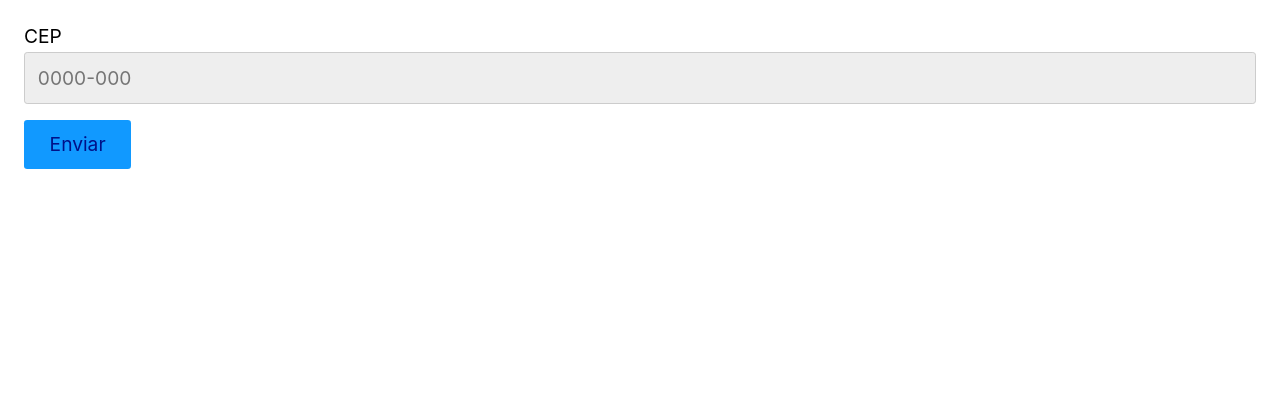
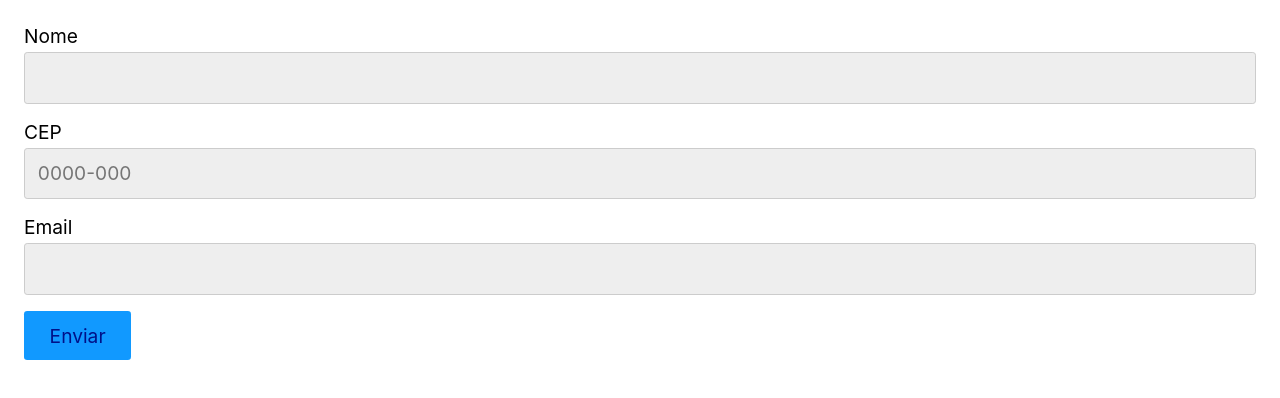
Before and after one commit to Kelvin-Jesus/react-completo, a React (Create React App) app: page / in a window 1280 px wide. Shown: the top 398 px of the page. Built offline with nearby package versions, Linux system fonts and the light colour scheme.

Commit message:
new-class: 0411-useForm

```diff
--- a/src/03-formularios/0406-componente-input/components/Input.js
+++ b/src/03-formularios/0406-componente-input/components/Input.js
@@ -1,19 +1,23 @@
 import React from 'react';
 
-const Input = ({ label, value, setValue, ...props }) => {
+const Input = ({ label, value, onChange, onBlur, type, placeholder, error }) => {
 
     const labelID = label?.toLowerCase()
-    const handleChange = ({ target }) => setValue(target.value)
+    // const handleChange = ({ target }) => setValue(target.value)
 
     return (
         <>
             <label id={labelID}>{label}</label>
             <input
-                type="text"
                 id={labelID}
-                onChange={handleChange}
-                {...props}
+                name={labelID}
+                type={type}
+                onChange={onChange}
+                onBlur={onBlur}
+                value={value}
+                placeholder={placeholder}
             />
+            {error && <p>{error}</p>}
         </>
     );
 }
--- /dev/null
+++ b/src/03-formularios/0411-useForm/App.js
@@ -0,0 +1,48 @@
+import React from 'react';
+import Input from './../0406-componente-input/components/Input'
+import useForm from './hooks/useForm';
+
+const App = () => {
+
+    const cep = useForm('cep');
+    const email = useForm('email');
+    const nome = useForm();
+
+    const regex = /^\d{5}-?\d{3}$/
+
+    const handleSubmit = (event) => {
+        event.preventDefault()
+        if ( cep.validate() && email.validate() ) {
+            console.log('sended')
+        } else {
+            console.log('not sended')
+        }
+    }
+
+    return (
+        <form onSubmit={handleSubmit}>
+            <Input
+                label="Nome"
+                id="nome"
+                type="text"
+                {...nome}
+            />
+            <Input
+                label="CEP"
+                id="cep"
+                type="text"
+                placeholder="0000-000"
+                {...cep}
+            />
+            <Input
+                label="Email"
+                id="email"
+                type="email"
+                {...email}
+            />
+            <button>Enviar</button>
+        </form>
+    );
+}
+
+export default App;
--- /dev/null
+++ b/src/03-formularios/0411-useForm/hooks/useForm.js
@@ -0,0 +1,51 @@
+import React from 'react';
+
+const typesValidation = {
+    cep: {
+        regex: /^\d{5}-?\d{3}$/,
+        message: 'Cep inválido'
+    },
+    email: {
+        regex: /[a-z0-9!#$%&'*+/=?^_`{|}~-]+(?:\.[a-z0-9!#$%&'*+/=?^_`{|}~-]+)*@(?:[a-z0-9](?:[a-z0-9-]*[a-z0-9])?\.)+[a-z0-9](?:[a-z0-9-]*[a-z0-9])?/,
+        message: 'Email inválido'
+    }
+
+};
+
+const useForm = (inputType) => {
+
+    const [ value, setValue ] = React.useState('');
+    const [ error, setError ] = React.useState(null);
+
+    const validate = valueValidation => {
+
+        if ( valueValidation.length === 0 ) {
+            setError('Preencha um valor');
+            return false;
+        }
+
+        if ( typesValidation[inputType]?.regex.test(valueValidation) === false ) {
+            setError(typesValidation[inputType].message);
+            return false;
+        }
+
+        setError(null);
+        return true;
+    }
+
+    const onChange = ({ target }) => {
+        if (error) validate(target.value);
+        setValue(target.value);
+    }
+
+    return {
+        value,
+        setValue,
+        error,
+        onChange,
+        onBlur: () => validate(value),
+        validate: () => validate(value)
+    };
+}
+
+export default useForm;
--- a/src/index.js
+++ b/src/index.js
@@ -1,7 +1,7 @@
 import React from 'react';
 import ReactDOM from 'react-dom';
 import './App.css';
-import App from './03-formularios/0410-validacao/App';
+import App from './03-formularios/0411-useForm/App';
 // import App from './App';
 
 ReactDOM.render(
```
